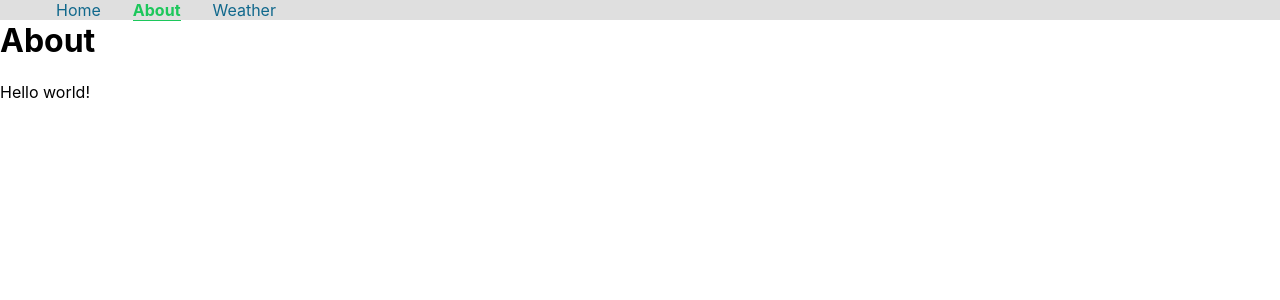
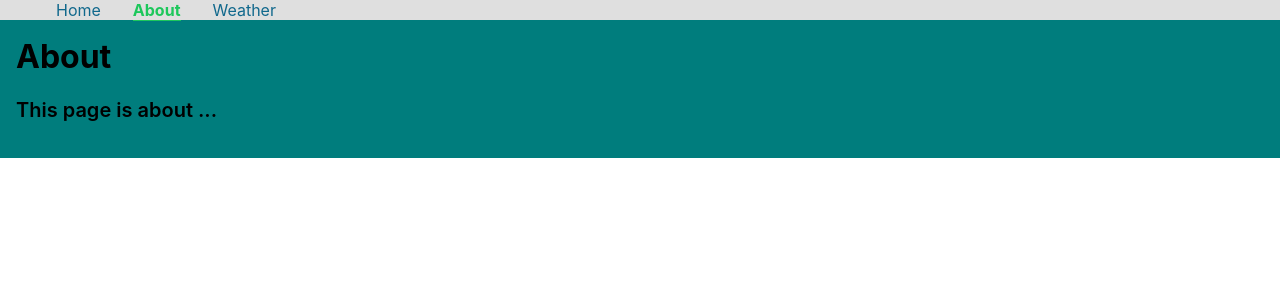
Before and after one commit to hydong15/react-weather-crawler, a React (Create React App) app: page /about in a window 1280 px wide. Shown: the top 300 px of the page. Built offline with nearby package versions, Linux system fonts and the light colour scheme; a small style sheet from the web is missing.

Commit message:
Modify About page

```diff
--- a/src/App.css
+++ b/src/App.css
@@ -1,11 +1,5 @@
 .App {
   text-align: center;
-}
-
-.App-logo {
-  animation: App-logo-spin infinite 20s linear;
-  height: 40vmin;
-  pointer-events: none;
 }
 
 .App-header {
@@ -22,12 +16,3 @@
 .App-link {
   color: #61dafb;
 }
-
-@keyframes App-logo-spin {
-  from {
-    transform: rotate(0deg);
-  }
-  to {
-    transform: rotate(360deg);
-  }
-}
--- a/src/components/About.js
+++ b/src/components/About.js
@@ -1,13 +1,18 @@
-import React from 'react';
+import React, { Component } from 'react';
+import './about.css';
 
 //Stateless component
-const About = () => {
-  return (
-    <div>
-      <h1>About</h1>
-      <p>Hello world!</p>
-    </div>
-  );
-};
+class About extends Component {
+  render() {
+    return (
+      <div className="about">
+        <h1>About</h1>
+        <div className="about-content">
+          <p>This page is about ...</p>
+        </div>
+      </div>
+    );
+  }
+}
 
 export default About;
--- a/src/components/Weather/List.js
+++ b/src/components/Weather/List.js
@@ -8,7 +8,7 @@ const List = ({cities, match}) => {
 
   return (
     <div className="weather-list">
-      <p>Choose your city:</p>
+      <h2>Choose your city:</h2>
       <ul className="weather-cities">
         {cities.map(item => (
           <li key={item}>
--- a/src/components/Weather/TodayWeather.js
+++ b/src/components/Weather/TodayWeather.js
@@ -11,7 +11,6 @@ class TodayWeather extends Component {
 
   async componentDidMount() {
     const {match} = this.props;
-    // console.log(match.params);
 
     const cityId = match.params.cityId;
     const API_WEATHER = `http://api.openweathermap.org/data/2.5/weather?q=${cityId}&appid=${APP_ID}`
--- a/src/components/Weather/weather.css
+++ b/src/components/Weather/weather.css
@@ -7,13 +7,13 @@
 
 .weather-list {
   flex: 1 auto;
-  margin-top: 3em;
-  margin-left: 3em;
+  padding: 1rem;
 }
 .weather-cities {
   margin: 0;
   padding: 0;
-  list-style: none;
+  list-style-position: outside;
+  list-style-type: decimal-leading-zero;
 }
 
 .weather-cities li {
--- /dev/null
+++ b/src/components/about.css
@@ -0,0 +1,8 @@
+.about {
+  background: rgb(0, 125, 125);
+  padding: 1rem;
+  font-weight: 600;
+}
+.about-content {
+  font-size: 20px;
+}
```
Also changed, not shown: src/components/Weather/Weather.js (+0 -9 lines).
